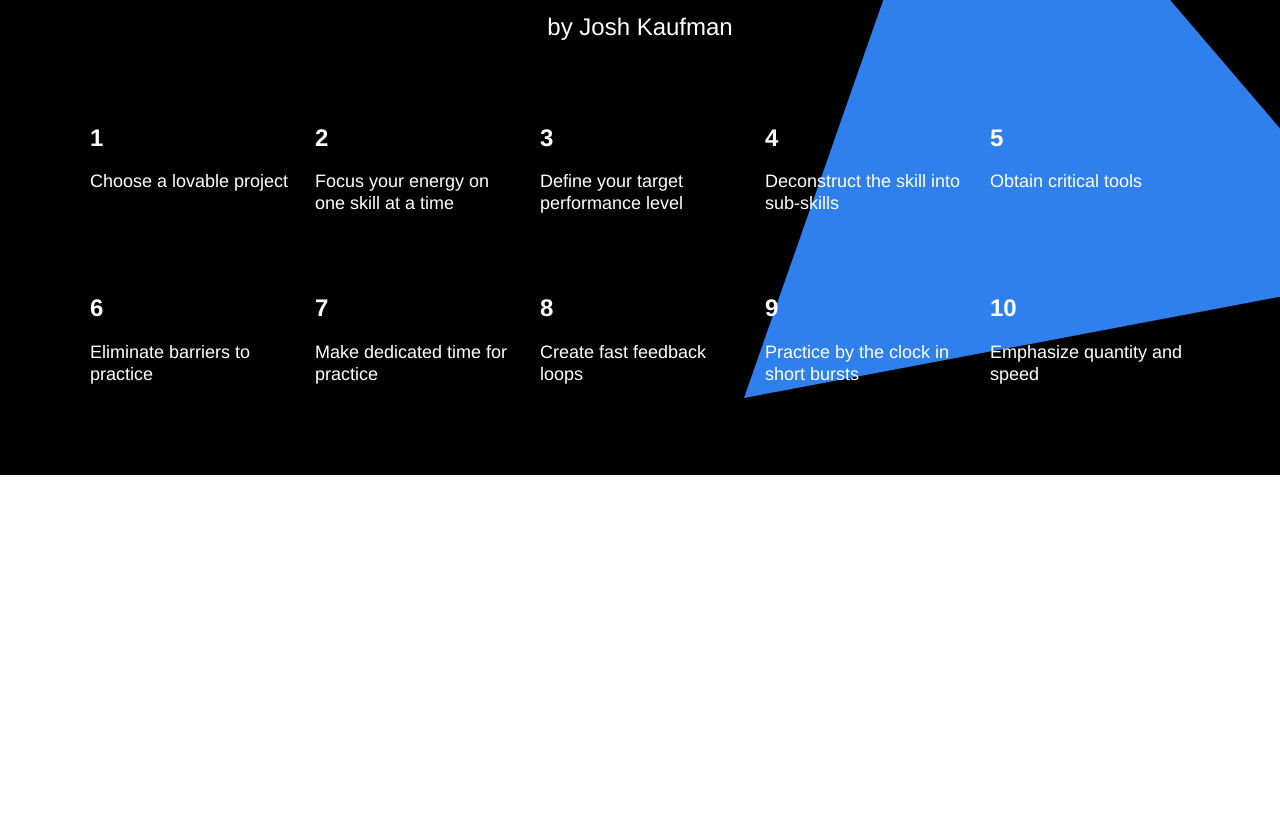
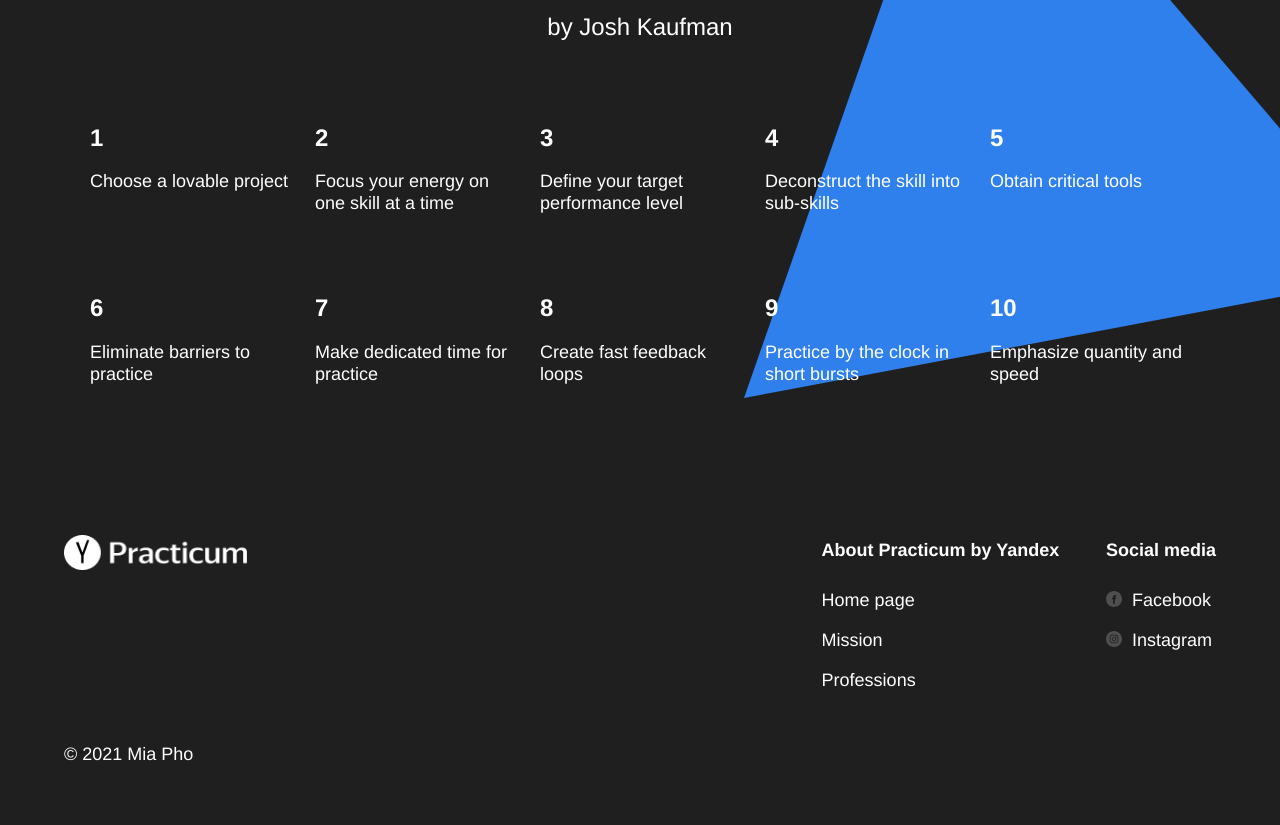
Before and after one commit to Mia-the-ViNa/web_project_1, a plain HTML site: page index.html in a window 1280 px wide. Shown: the part 3165-3990 px from the top of the page. Before the commit the page ends 3640 px from the top, so only its background shows below. Drawn offline with Linux system fonts and the light colour scheme.

Commit message:
fineshed footer block

```diff
--- a/index.html
+++ b/index.html
@@ -200,7 +200,51 @@
           </svg>
         </section>
       </main>
-      <footer class="footer"></footer>
+      <footer class="footer">
+        <div class="footer__columns">
+          <h3 class="footer__columns_content_copyright">
+            <img class="logo_place_footer" src="images/logo_place_footer.png" />
+            <p class="footer__author">&copy; 2021 Mia Pho</p>
+          </h3>
+          <article class="footer__columns_content_about">
+            <h4 class="footer__column-heading">About Practicum by Yandex</h4>
+            <ul class="footer__list">
+              <li>
+                <a class="footer__column-link" href="#">Home page</a>
+              </li>
+              <li>
+                <a class="footer__column-link" href="#">Mission</a>
+              </li>
+              <li>
+                <a class="footer__column-link" href="#">Professions </a>
+              </li>
+            </ul>
+          </article>
+          <article class="footer__columns_content_social">
+            <h4 class="footer__column-heading">Social media</h4>
+            <ul class="footer__list">
+              <li>
+                <a class="footer__column-link" href="#"
+                  ><img
+                    class="footer__social-icons"
+                    src="images/facebook_white.svg"
+                    alt="Facebook icon"
+                  />Facebook
+                </a>
+              </li>
+              <li>
+                <a class="footer__column-link" href="#"
+                  ><img
+                    class="footer__social-icons"
+                    src="images/instagram_white.svg"
+                    alt="Instagram icon"
+                  />Instagram
+                </a>
+              </li>
+            </ul>
+          </article>
+        </div>
+      </footer>
     </div>
   </body>
 </html>
--- a/styles/style.css
+++ b/styles/style.css
@@ -218,7 +218,7 @@
   display: flex;
   flex-direction: column;
   align-items: center;
-  background-color: black;
+  background-color: #1f1f1f;
   overflow: hidden;
 }
 .section-title_theme_dark {
@@ -265,3 +265,78 @@
   position: absolute;
   right: -124px;
 }
+.footer {
+  position: relative;
+  min-height: 350px;
+  background-color: #1f1f1f;
+  display: flex;
+  justify-content: center;
+}
+.footer__columns {
+  position: relative;
+  width: 90%;
+  padding-top: 60px;
+  padding-bottom: 40px;
+  display: flex;
+  flex-direction: row;
+  justify-content: space-between;
+}
+.footer__columns_content_copyright {
+  flex-basis: 711px;
+  display: flex;
+  flex-direction: column;
+  justify-content: space-between;
+  height: 100%;
+}
+.logo_place_footer {
+  display: flexbox;
+  width: 183px;
+  height: 35px;
+}
+.footer__author {
+  margin: 18px 0;
+  color: #ffff;
+  line-height: 25px;
+  font-size: 18px;
+  font-weight: normal;
+}
+.footer__columns_content_about {
+  position: relative;
+  display: flex;
+  flex-direction: column;
+}
+.footer__column-heading {
+  color: #ffff;
+  line-height: 30px;
+  font-size: 18px;
+  font-weight: bold;
+  margin-bottom: 20px;
+}
+.footer__list {
+  list-style: none;
+  display: flex;
+  flex-direction: column;
+}
+.footer__column-link {
+  display: flex;
+  color: #ffff;
+  text-decoration: none;
+  line-height: 30px;
+  font-size: 18px;
+  font-weight: normal;
+  padding: 0;
+  list-style: none;
+  margin-bottom: 10px;
+}
+.footer__columns_content_social {
+  position: relative;
+  display: flex;
+  flex-direction: column;
+}
+.footer__social-icons {
+  display: flex;
+  width: 16px;
+  height: 16px;
+  margin-top: 6px;
+  margin-right: 10px;
+}
```
